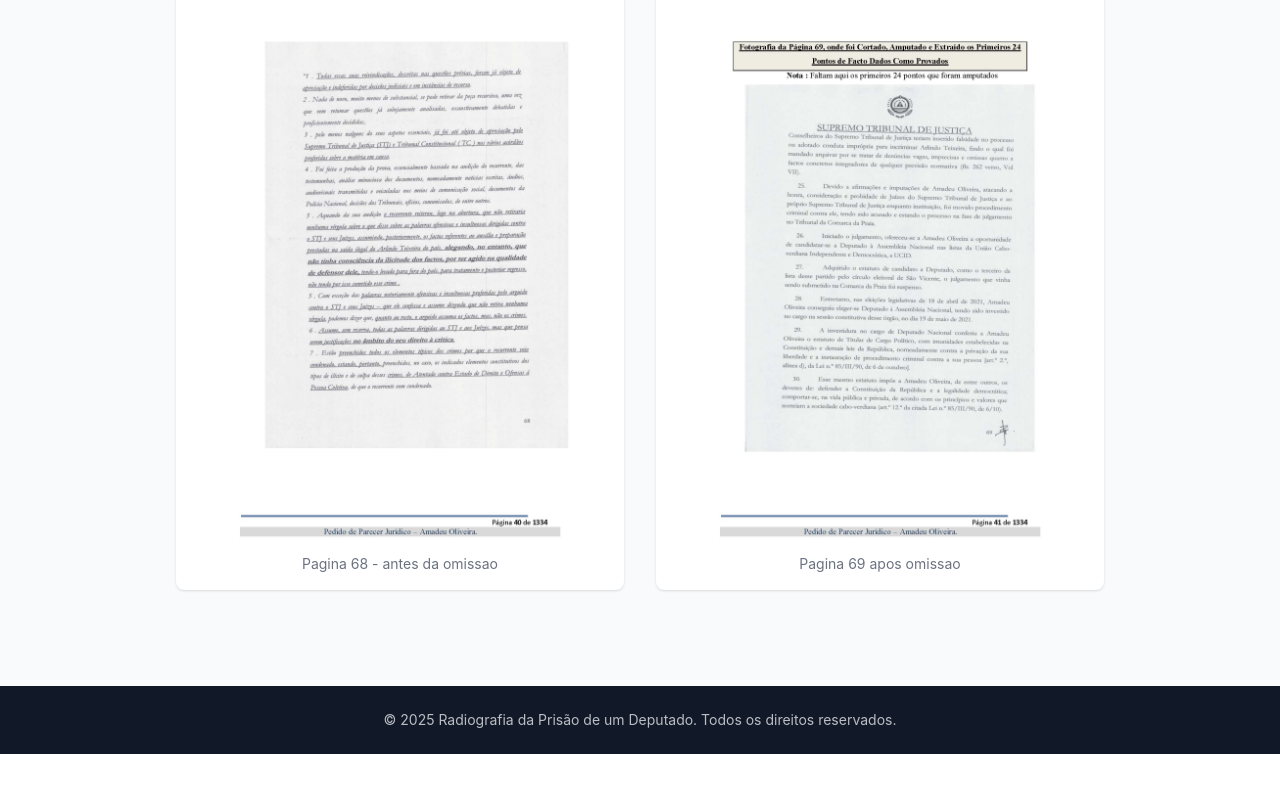
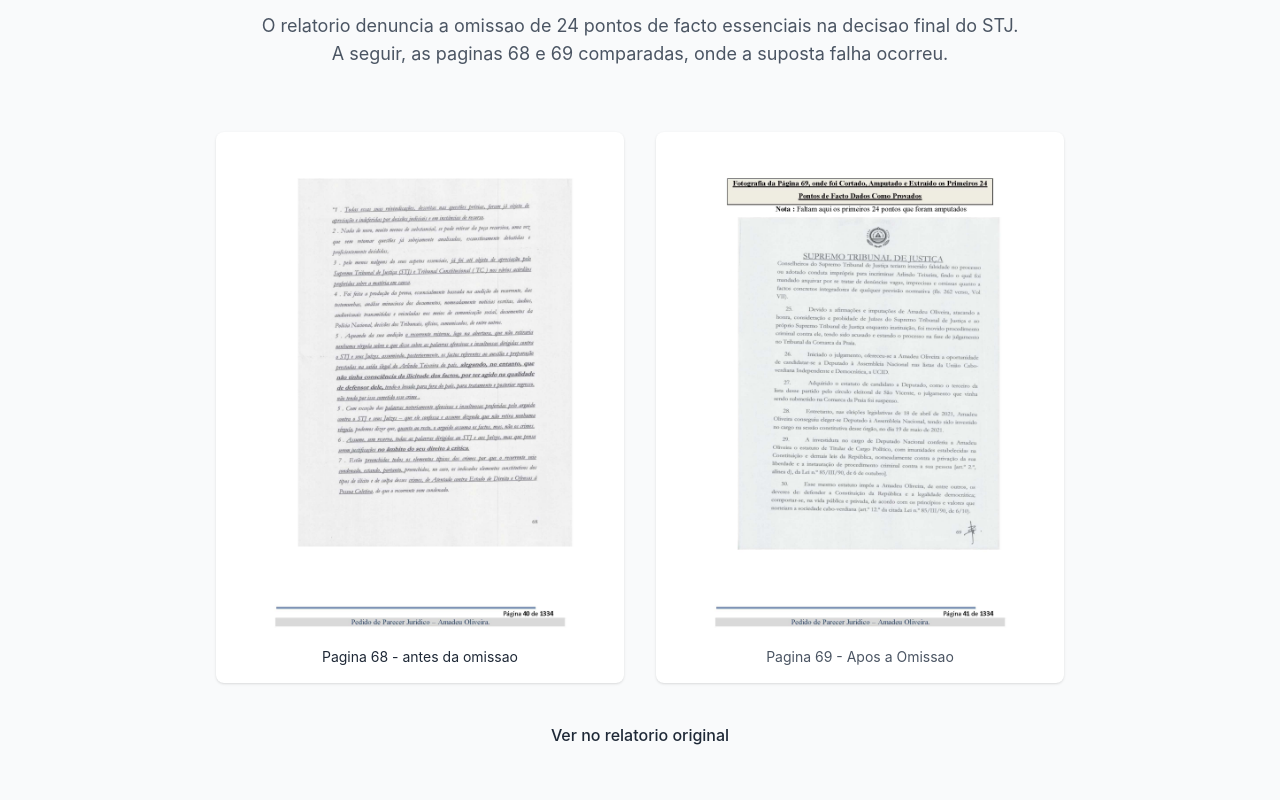
Before and after one commit to aldirleyazevedogomes-beep/radiografia-site, a Next.js app: page /acordao in a window 1280 px wide. Shown: the part 260-1060 px from the top of the page. Before the commit the page ends 1014 px from the top, so only its background shows below. Built offline with nearby package versions, Linux system fonts and the light colour scheme.

Commit message:
Build estavel - versao funcional antes de estrutura editorial

```diff
--- a/package.json
+++ b/package.json
@@ -13,6 +13,7 @@
     "next": "^13.5.11",
     "react": "18.2.0",
     "react-dom": "18.2.0",
+    "react-medium-image-zoom": "^5.4.0",
     "react-pdf": "^10.2.0",
     "react-vertical-timeline-component": "^3.6.0",
     "sharp": "^0.34.4"
--- /dev/null
+++ b/src/components/ImageModal.js
@@ -0,0 +1,59 @@
+import { useEffect } from "react";
+
+export default function ImageModal({ src, alt, isOpen, onClose}) {
+    useEffect(() => {
+        if (!isOpen) return;
+
+        function onKey(e) {
+            if (e.key === "Escape") onClose();
+        }
+        document.addEventListener("keydown", onKey);
+        return () => document.removeEventListener("keydown", onKey);
+    }, [isOpen, onClose]);
+
+    if (!isOpen) return null;
+
+    return (
+        // overlay
+        <div
+           aria-modal="true"
+           role="dialog"
+           className="fixed inset-0 z-50 flex items-center justify-center gb-black/70 p-4"
+           onClick={onClose} //clicar fora fecha o modal
+        >
+            {/* container da imagem - evita propagacao do clique */}
+
+            <div
+                className="max-w-[95vw] max-h-[95vh] overflow-auto rounded-lg"
+                onClick={(e) => e.stopPropagation()}
+            >
+
+                {/*Controlos (fechar) */}
+                <div className="flex justify-end mb-2">
+                    <button
+                        onclick={onClose}
+                        className="bg-white/90 text-gray-900 rounded px-3 py-1 text-sm shadow"
+                        aria-label="Fechar Imagem"
+                    >Fechar
+                    </button>
+                </div>
+
+                {/* Imagem grande - usa <img> para compatibilidade</img> */}
+                <div className="flex items-center justify-center">
+                    <img
+                        src={src}
+                        alt={alt || ""}
+                        className="max-w-full max-h-[80vh] rounded-md shadow-lg"
+                        style={{ touchAction: "pan-y pinch-zoom"}}
+                    />
+                </div>
+
+                {/* Legenda Opcional */}
+
+                <div className="mt-3 text-center text-sm text-gray-200">
+                    <span className="bg-black/40 px-3 py-1 rounded"> {alt}</span>
+                </div>
+            </div>
+        </div>
+    );
+}
--- a/src/components/Navbar.js
+++ b/src/components/Navbar.js
@@ -11,6 +11,7 @@
     { name: "O Acórdão", href: "/acordao" },
     { name: "Cronologia", href: "/cronologia" },
     { name: "Documentos", href: "/documentos" },
+    { name: "Artigos", href: "/artigos" },
     { name: "Contactos", href: "/contactos" },
   ];
 
--- a/src/pages/_app.js
+++ b/src/pages/_app.js
@@ -1,4 +1,5 @@
 import "../styles/globals.css";
+import 'react-medium-image-zoom/dist/styles.css';
 
 export default function App({ Component, pageProps}) {
   return <Component {...pageProps} />;
--- a/src/pages/acordao.js
+++ b/src/pages/acordao.js
@@ -1,26 +1,61 @@
-import Image from "next/image";
+import {useState} from "react";
 import Layout from "../components/Layout";
+import ImageModal from "../components/ImageModal";
+
+
 
 export default function acordao() {
+    const [open, setOpen] = useState({isOpen: false, src: "", alt:""});
+
+    const openImage = (src, alt) => setOpen({ isOpen: true, src, alt});
+    const closeImage = () => setOpen({isOpen: false, src: "", alt: ""});
+
     return (
         <Layout>
-            <div className="max-w5xl mx-auto px-6">
-                <h1 className="text-3xl font-bold mb-6">O acordao e o Erro do Computador</h1>
-                <p className="text-gray-700 mb-8">O relatorio denuncia a omissao de 24 pontos de facto essenciais na decisao final do STJ. A seguir, as paginas 68 e 69 comparadas, onde a suposta falha ocorreu.</p>
+            <section className="text-center py-20">
+                <h1 className="text-5xl font-display font-bold mb-8 text-primary">O acordao e o Erro do Computador</h1>
+                <p className="text-lg text-gray-600 max-w-3xl mx-auto mb-16">O relatorio denuncia a omissao de 24 pontos de facto essenciais na decisao final do STJ. A seguir, as paginas 68 e 69 comparadas, onde a suposta falha ocorreu.</p>
 
-                <div className="grid md:grid-cols-2 gap-8 items-strat">
-                    <figure className="bg-white p-4 rounded-lg shadow">
-                        <Image src="/images/pagina68.jpg" alt="Página 68" width={700}  height={900}  className="rounded" />
-                        <figcaption className="text-sm text-gray-500 text-center mt-2">Pagina 68 - antes da omissao</figcaption>
+                <div className="max-w-4xl mx-auto grid gap-8 px-6 sm:grid-cols-2">
+                    <figure className="bg-white p-4 rounded-lg shadow cursor-pointer" onClick={() => openImage("/images/pagina68.jpg", "Pagina 68 - acordao")}>
+                        <img
+                            src="/images/pagina68.jpg"
+                            alt="Página 68"
+                            className="w-full h-auto rounded"
+                            style={{ display: "block", objectFit: "cover" }}
+                        />
+                        <figcaption className="mt-3 text-sm text-gra-600">Pagina 68 - antes da omissao</figcaption>
                     </figure>
 
-                    <figure className="bg-white p-4 rounded-lg shadow">
-                            <Image src="/images/pagina69.jpg" alt="Pagina 69" width={700}  height={900}  className="rounded" />
-                            <figcaption className="text-sm text-gray-500 text-center mt-2">Pagina 69 apos omissao</figcaption>
+                    <figure className="bg-white p-4 rounded-lg shadow cursor-pointer" onClick={() => openImage("/images/pagina69.jpg", "Pagina 69 -Acordao")}>
+                        <img
+                            src="/images/pagina69.jpg"
+                            alt="Pagina 69 do Acordao"
+                            className="w-full h-auto rounded"
+                            style={{ display: "block", objectFit: "cover"}}
+                        />
+                        <figcaption className="mt-3 text-sm text-gray-600">Pagina 69 - Apos a Omissao</figcaption>
                     </figure>
                 </div>
-                    </div>
 
-        </Layout>
-    )
+                <div className="text-center mt-10">
+                    <a
+                        href="/documents/radiografia.pdf#page=33"
+                        target="_blank"
+                        rel="noopener noreferrer"
+                        className="text-accent hvoer:underline font-medium"
+                        >Ver no relatorio original
+                        </a>
+                </div>
+            </section>
+
+            {/* Modal (instanciado um vez) */}
+            <ImageModal
+                isOpen={open.isOpen}
+                src={open.src}
+                alt={open.alt}
+                onClose={closeImage}
+            />
+            </Layout>
+    );
 }
--- a/src/pages/index.js
+++ b/src/pages/index.js
@@ -4,7 +4,7 @@
 export default function Home() {
     return (
         <Layout>
-            <Banner />
+
             <section className="text-center py-20">
                 <h1 className="text-5xl md:text-6xl font-display font-bold mb6 text-primary">Radiografia da Prisão de um Deputado</h1>
                 <p className="text-lg md:text-xl text-gray-600 max-w-3xl mx-auto">Decretada por um Computador e não por Juizes de Carne e Osso</p>
@@ -13,6 +13,7 @@
                     <a href="/documents/radiografia.pdf" target="_blank" rel="noopener noreferrer" className="border border-accent yexy-accent font-semibold px-6 py-3 rounded-xl hover:text-primary transition">Leia o Documento Completo</a>
                 </div>
             </section>
+            <Banner />
         </Layout>
     )
 }
```
Also changed, not shown: src/pages/artigos.js (added, +58 -0 lines), 1 other file (tests, documents, lock files or other folders).
